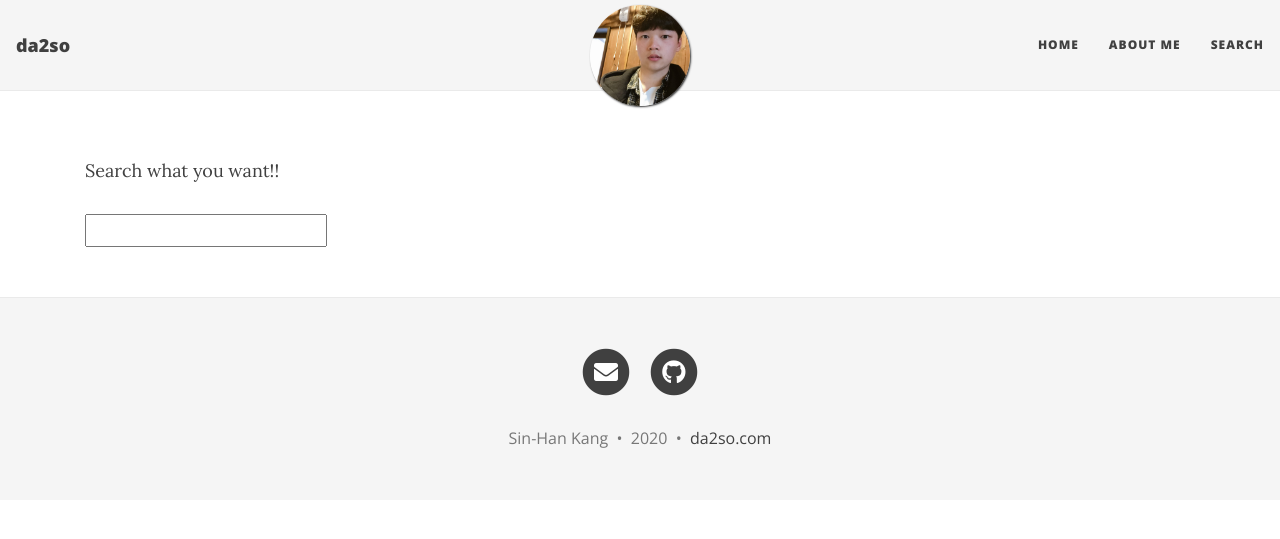
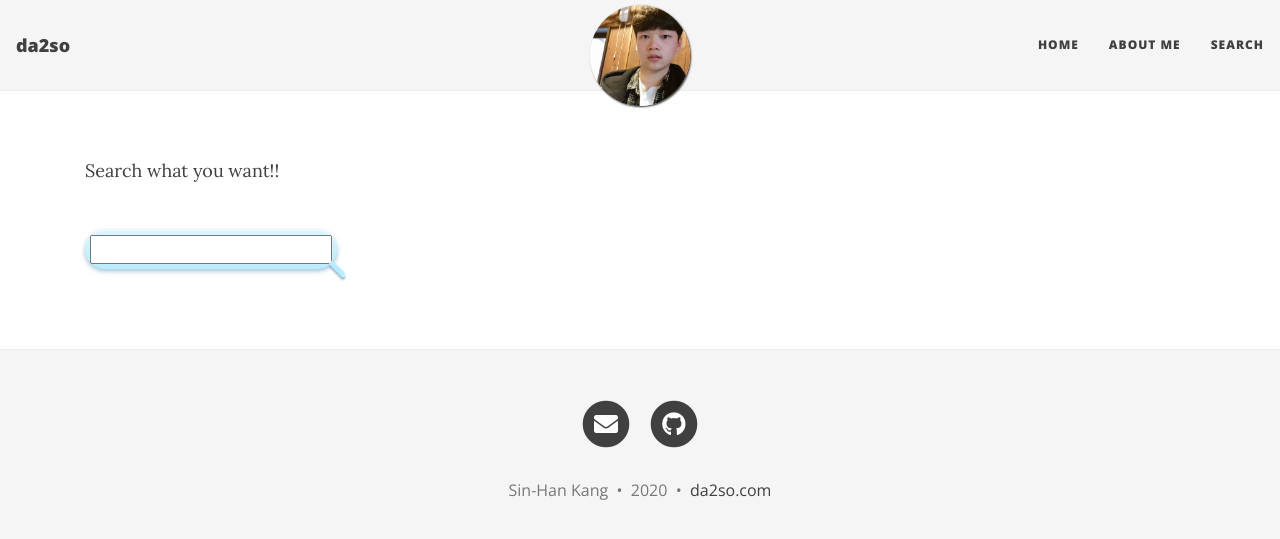
Before and after one commit to da2so/da2so.github.io, a Jekyll site: the page built from search.html, in a window 1280 px wide. Shown: the top 539 px of the page. Built offline with Jekyll 4.4.1, drawn with Linux system fonts in a browser that asks for light colours; nearby versions of some CDN libraries; comment, search, counter and statistics services are not loaded.

Commit message:
upload search

```diff
--- a/assets/css/main.css
+++ b/assets/css/main.css
@@ -926,3 +926,40 @@ pre {
   font-style: italic;
   font-size: 1rem;
 }
+
+
+p.s {
+    z-index: 4;
+    position: relative;
+    padding: 5px;
+    line-height: 0;
+    border-radius: 100px;
+    background: #b9ecfe;
+    background-image: -webkit-linear-gradient(#dbf6ff,#b9ecfe);
+    background-image: -moz-linear-gradient(#dbf6ff,#b9ecfe);
+    display: inline-block;
+    box-shadow: inset 0 1px 0 rgba(255,255,255,.6), 0 2px 5px rgba(0,100,150,.4);
+}
+
+p.s:hover {
+    box-shadow: inset 0 1px 0 rgba(255,255,255,.6), 0 2px 3px 2px rgba(100,200,255,.5);
+}
+
+p.s:after {
+    content: '';
+    display: block;
+    position: absolute;
+    width: 5px;
+    height: 20px;
+    background: #b9ecfe;
+    bottom: -10px;
+    right: -3px;
+    border-radius: 0 0 5px 5px;
+    -webkit-transform: rotate(-45deg);
+    -moz-transform: rotate(-45deg);
+    box-shadow: inset 0 -1px 0 rgbA(255,255,255,.6), -2px 2px 2px rgba(0,100,150,.4);
+}
+
+p.s:hover:after {
+    box-shadow: inset 0 -1px 0 rgba(255,255,255,.6), -2px 2px 2px 1px rgba(100,200,255,.5);
+}
```
Also changed, not shown: 2 other files.
